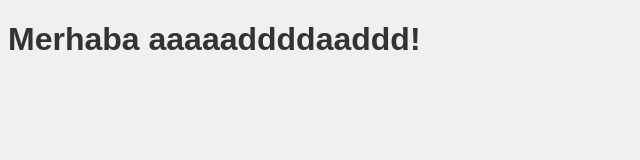
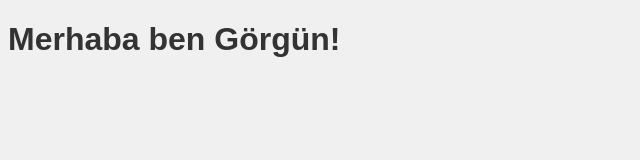
Before and after one commit to celiac00/html-css-projem, a plain HTML site: page index.html in a window 1280 px wide. Shown: the whole page, without its empty margins (0-640 px from the left). Drawn offline with Linux system fonts and the light colour scheme.

Commit message:
Update index.html

```diff
--- a/index.html
+++ b/index.html
@@ -6,6 +6,6 @@
     <link rel="stylesheet" href="style.css">
 </head>
 <body>
-    <h1>Merhaba aaaaaddddaaddd!</h1>
+    <h1>Merhaba ben Görgün!</h1>
 </body>
 </html>
```
